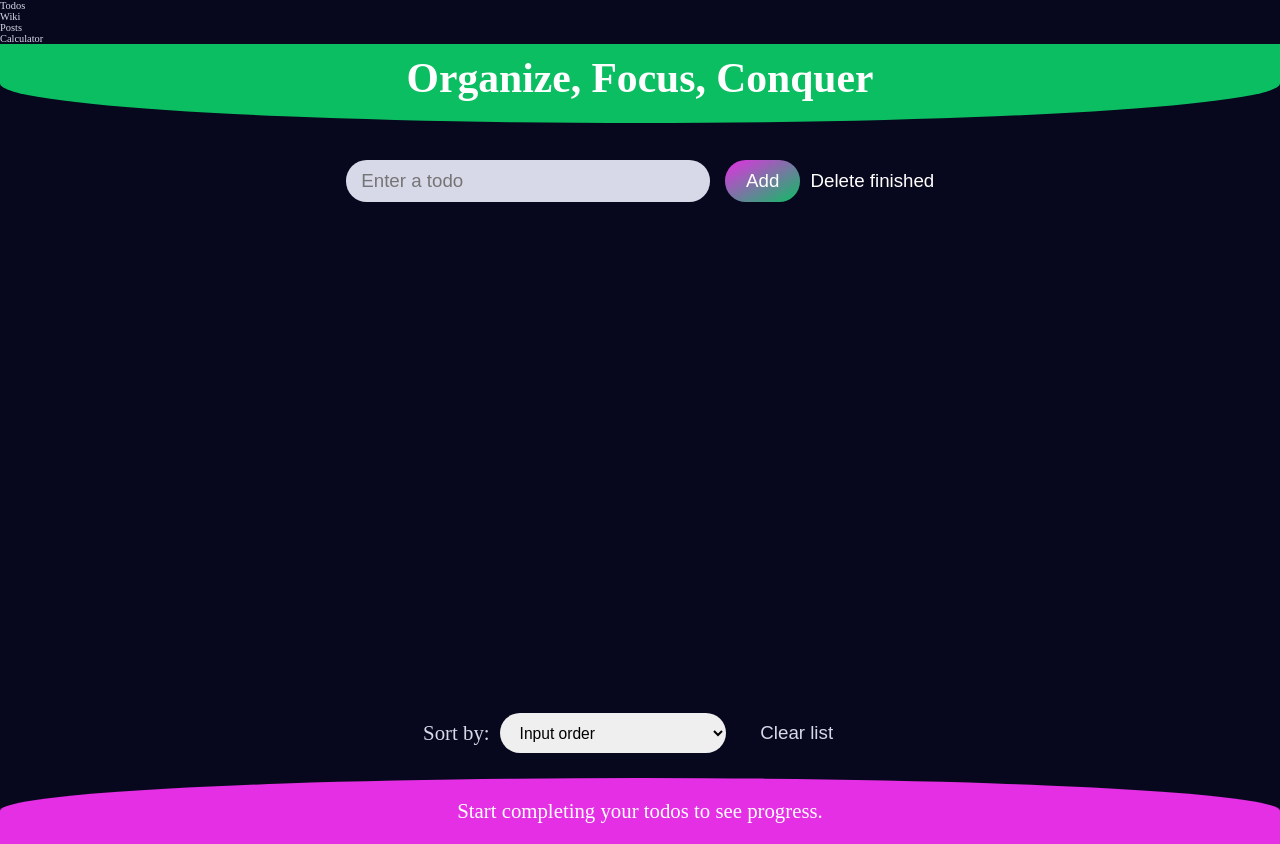
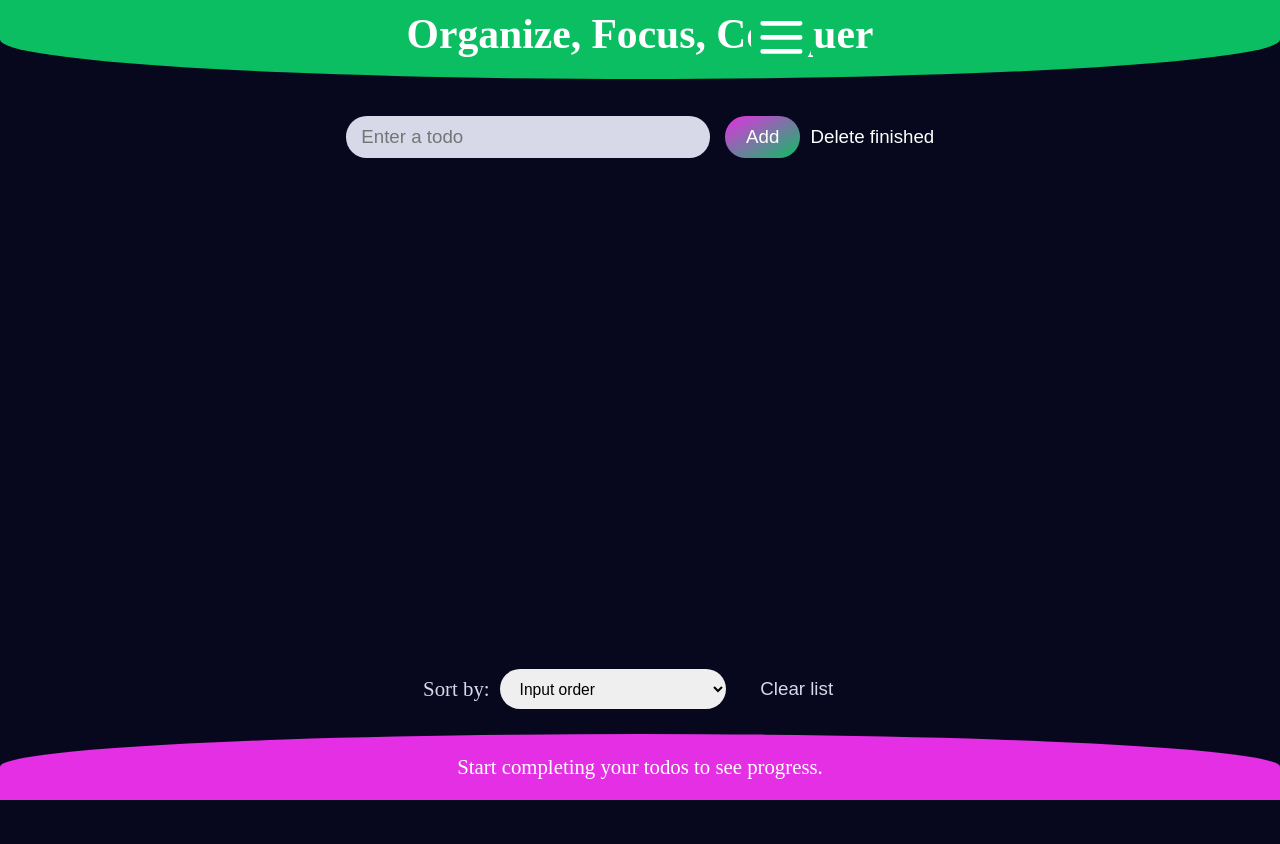
Before and after one commit to myrahkis/simples-w-vue, a Vue app: page /simples-w-vue/todos in a window 1280 px wide. After the commit the page ends 800 px from the top, so only its background shows below. Built offline with nearby package versions, Linux system fonts and the light colour scheme.

Commit message:
styled nav menu

```diff
--- a/src/ui/NavBar.vue
+++ b/src/ui/NavBar.vue
@@ -1,26 +1,132 @@
 <script setup>
-import { RouterLink } from 'vue-router';
+import { ref } from 'vue'
+import { RouterLink } from 'vue-router'
 
+const isOpen = ref(false)
 </script>
 
 <template>
-  <div class="nav">
-    <ul>
+  <div class="navigation">
+    <input
+      type="checkbox"
+      class="checkbox"
+      id="navi-toggle"
+      :checked="isOpen"
+      @click="isOpen = !isOpen"
+    />
+    <label for="navi-toggle" class="menu-btn">
+      <span>
+        <svg xmlns="http://www.w3.org/2000/svg" viewBox="0 0 20 20" width="800px" height="800px">
+          <path
+            fill="currentColor"
+            fill-rule="evenodd"
+            d="M 19 4 a 1 1 0 0 1 -1 1 H 2 a 1 1 0 0 1 0 -2 h 16 a 1 1 0 0 1 1 1 Z m 0 6 a 1 1 0 0 1 -1 1 H 2 a 1 1 0 1 1 0 -2 h 16 a 1 1 0 0 1 1 1 Z m -1 7 a 1 1 0 1 0 0 -2 H 2 a 1 1 0 1 0 0 2 h 16 Z"
+          />
+        </svg>
+      </span>
+    </label>
+    <div class="nav-bg">&nbsp;</div>
+    <div class="nav-list" v-if="isOpen">
+      <ul class="links">
         <RouterLink to="/todos">
-        <li>Todos</li>
+          <li class="link" @click="isOpen = false">Todos</li>
         </RouterLink>
         <RouterLink to="/wiki">
-        <li>Wiki</li>
+          <li class="link" @click="isOpen = false">Wiki</li>
         </RouterLink>
         <RouterLink to="/posts">
-        <li>Posts</li>
+          <li class="link" @click="isOpen = false">Posts</li>
         </RouterLink>
         <RouterLink to="/calculator">
-        <li>Calculator</li>
+          <li class="link" @click="isOpen = false">Calculator</li>
         </RouterLink>
       </ul>
+    </div>
   </div>
 </template>
 
 <style scoped>
+.navigation {
+  overflow: hidden;
+}
+.checkbox {
+  display: none;
+}
+.menu-btn {
+  position: fixed;
+  z-index: 1500;
+  display: flex;
+  align-items: center;
+  cursor: pointer;
+  top: 1rem;
+  right: 45rem;
+  background-color: var(--neon-green-color);
+  padding: 0.3rem 0.7rem;
+  border-radius: 2rem;
+  transition: all 0.3s;
+
+  svg {
+    width: 4.5rem;
+    height: 4.5rem;
+    color: white;
+  }
+
+  &:hover {
+    background-color: var(--dark-bg-color);
+
+    svg {
+      color: var(--neon-green-color);
+    }
+  }
+}
+
+.nav-bg {
+  position: fixed;
+  top: 1rem;
+  right: 45rem;
+  height: 5rem;
+  width: 5rem;
+  border-radius: 50%;
+  z-index: 1000;
+  background-image: radial-gradient(var(--neon-green-color), var(--neon-pink-color));
+  transition: all 0.7s ease-in-out;
+}
+
+.checkbox:checked ~ .nav-bg {
+  transform: scale(50);
+}
+
+.nav-list {
+  position: fixed;
+  z-index: 1500;
+  top: 50%;
+  left: 50%;
+  transform: translate(-50%, -50%);
+  width: fit-content;
+}
+.links {
+  display: flex;
+  flex-direction: column;
+  gap: 1rem;
+  list-style: upper-roman;
+  font-size: 3rem;
+}
+.link {
+  padding: 1rem;
+  color: var(--dark-bg-color);
+  background-image: linear-gradient(
+    120deg,
+    transparent 0%,
+    transparent 20%,
+    var(--neon-green-color) 20%
+  );
+  background-size: 600%;
+  transition: all 0.3s;
+
+  &:hover {
+    background-size: 100%;
+
+    transform: translateX(-1.5rem);
+  }
+}
 </style>
```
Lines whose indentation alone changed are shown as unchanged.
